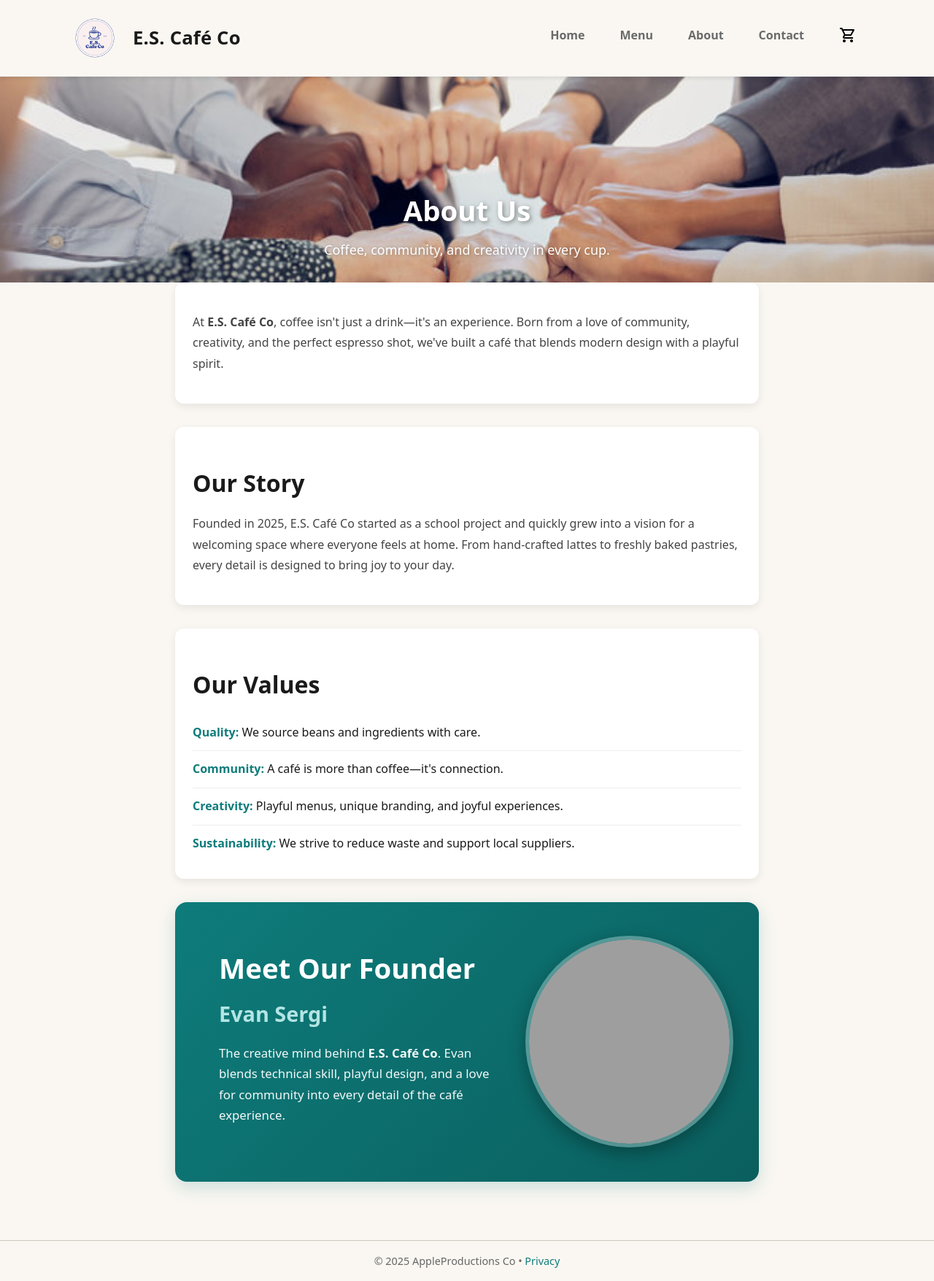
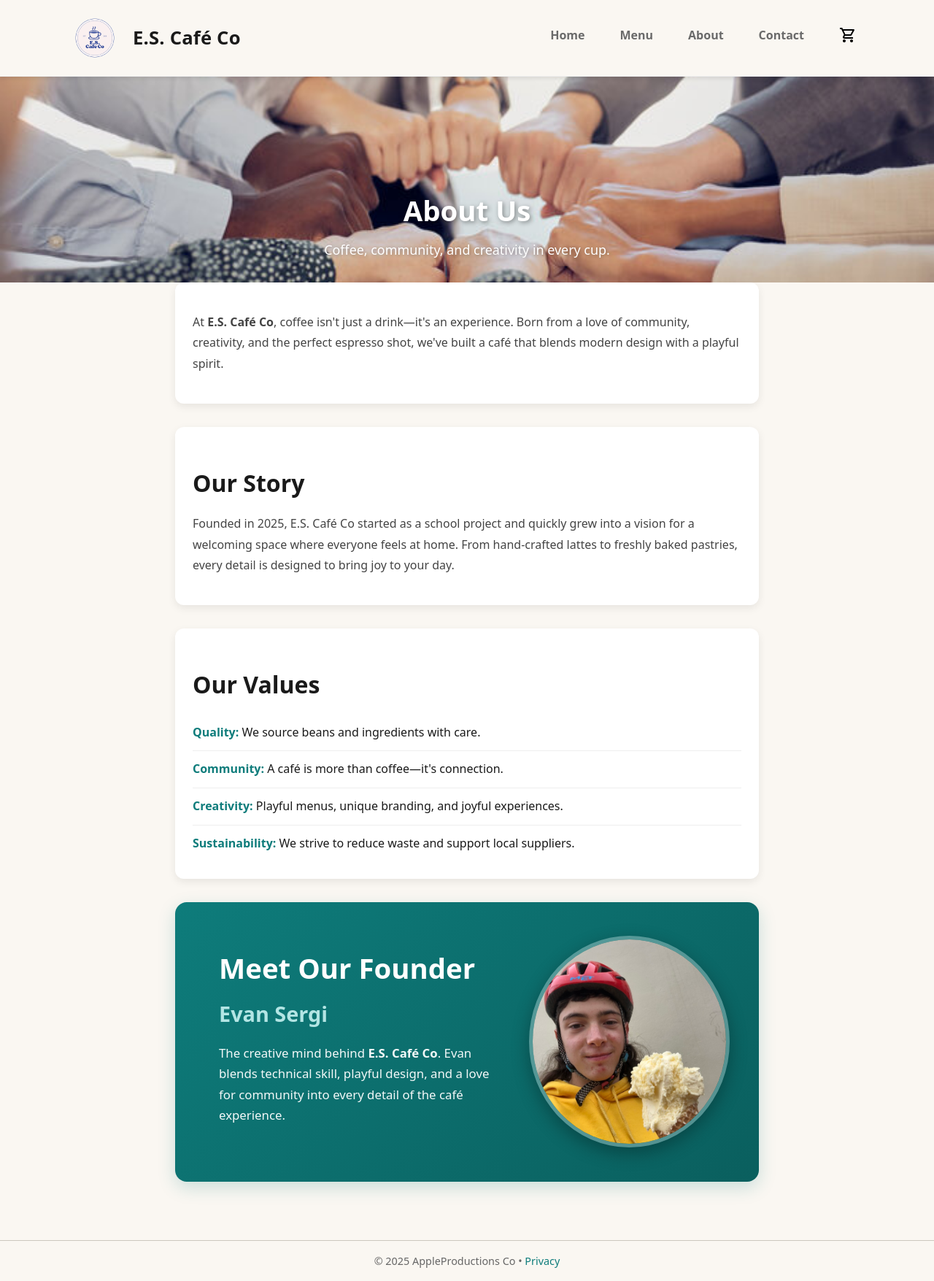
Before and after one commit to OzzyEvan/CafePWA, a Flask app: template templates/about.html in a window 1280 px wide. Shown: the whole page at 73% size. Run offline with Flask 3, Linux system fonts and the light colour scheme; the template is opened without the code that fills it, so the values that code supplies are empty; grey boxes are pictures that could not be loaded.

Commit message:
added founder image

```diff
--- a/templates/about.html
+++ b/templates/about.html
@@ -89,7 +89,7 @@
           </p>
         </div>
         <div class="founder-photo">
-          <img src="/static/images/founder.jpg" alt="Founder Evan Sergi" class="founder-img">
+          <img src="/static/images/images.jpg" alt="Founder Evan Sergi" class="founder-img">
         </div>
       </div>
     </section>
```
Also changed, not shown: static/images/images.jpg (added).
